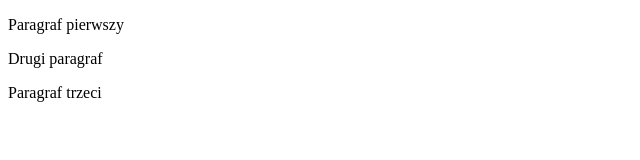
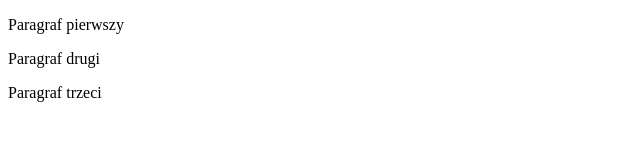
Before and after one commit to madri89/madri89.github.io, a plain HTML site: page index.html in a window 1280 px wide. Shown: the full height of the page, 0-640 px from the left. Drawn offline with Linux system fonts and the light colour scheme.

Commit message:
poprzednia poprawka niezadziałała

```diff
--- a/index.html
+++ b/index.html
@@ -8,7 +8,7 @@
 </head>
 <body>
     <p>Paragraf pierwszy</p>
-    <p>Drugi paragraf</p>
+    <p>Paragraf drugi</p>
     <p>Paragraf trzeci</p>
 </body>
 </html>
```
